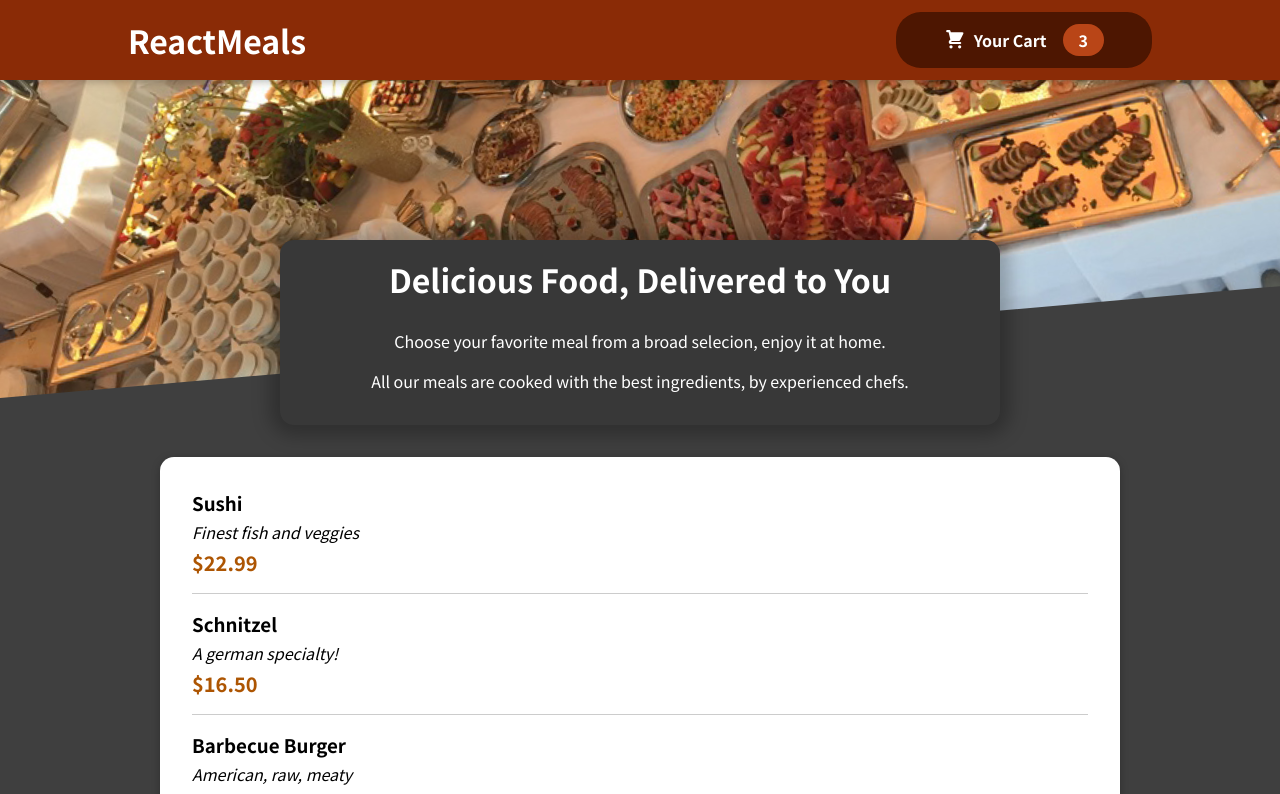
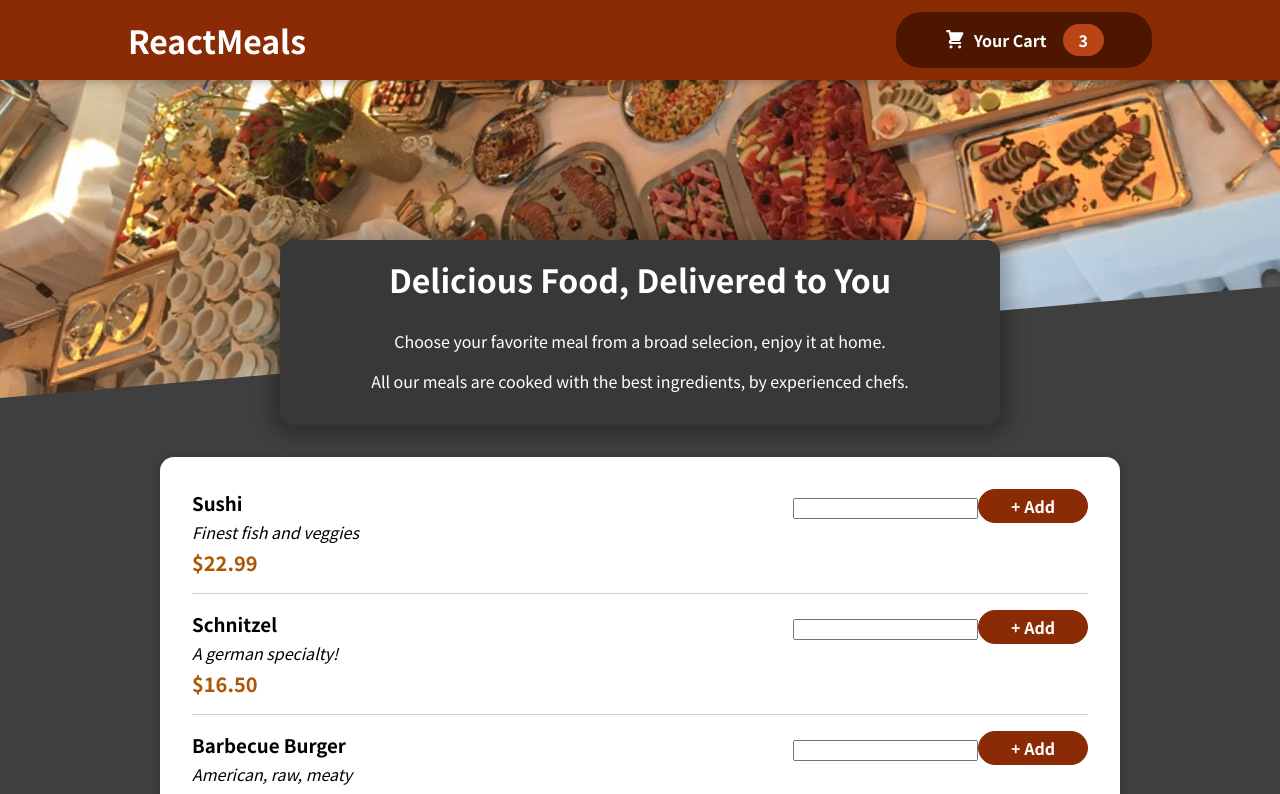
Before and after one commit to Wannabeguru/react-food-order-app, a JavaScript app: page / in a window 1280 px wide. Shown: the top 794 px of the page. Built offline with nearby package versions, Linux system fonts and the light colour scheme.

Commit message:
added form element and styling

```diff
--- a/src/components/Meals/MealItem/MealItem.js
+++ b/src/components/Meals/MealItem/MealItem.js
@@ -1,4 +1,5 @@
 import classes from './MealItem.module.css'
+import MealItemForm from './MealItemForm';
 
 const MealItem = (props) => {
     const price = `$${props.price.toFixed(2)}`;
@@ -10,6 +11,7 @@
         <div className={classes.price}>{price}</div>
       </div>
       <div>
+        <MealItemForm/>
       </div>
     </li>
   );
--- a/src/components/Meals/MealItem/MealItemForm.js
+++ b/src/components/Meals/MealItem/MealItemForm.js
@@ -0,0 +1,14 @@
+import classes from './MealItemForm.module.css'
+
+const MealItemForm = (props) => {
+  return (
+    <>
+      <form className={classes.form}>
+        <input type="text" />
+        <button>+ Add</button>
+      </form>
+    </>
+  );
+};
+
+export default MealItemForm;
--- /dev/null
+++ b/src/components/Meals/MealItem/MealItemForm.module.css
@@ -0,0 +1,20 @@
+.form {
+    text-align: right;
+  }
+
+  .form button {
+    font: inherit;
+    cursor: pointer;
+    background-color: #8a2b06;
+    border: 1px solid #8a2b06;
+    color: white;
+    padding: 0.25rem 2rem;
+    border-radius: 20px;
+    font-weight: bold;
+  }
+
+  .form button:hover,
+  .form button:active {
+    background-color: #641e03;
+    border-color: #641e03;
+  }
```
